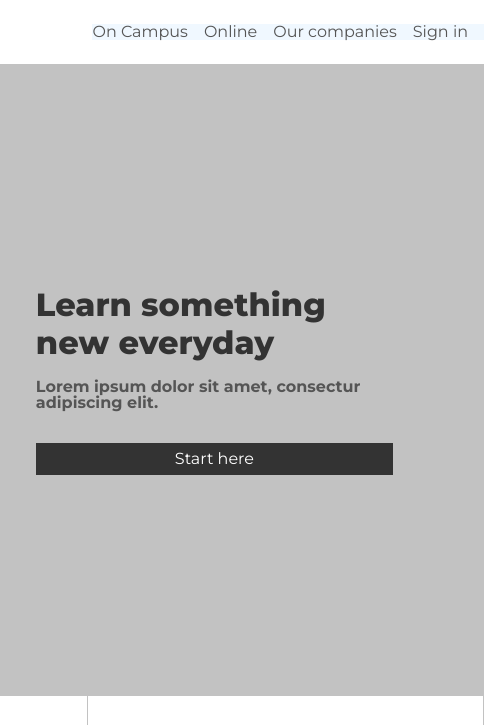
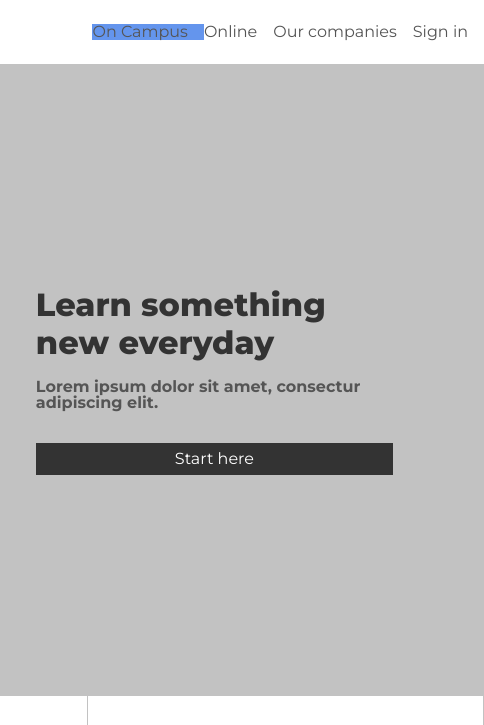
Before and after one commit to Valentinagrando/Colmar-Academy, a plain HTML site: page index.html in a window 1280 px wide. In both pictures the pointer is over the item "On Campus". Shown: the top 725 px of the page, 796-1280 px from the left. Drawn offline with Linux system fonts and the light colour scheme.

Commit message:
Add transition to nav button 2

```diff
--- a/resources/css/style.css
+++ b/resources/css/style.css
@@ -22,10 +22,10 @@ header .logo{
 nav ul li{
   padding-right: 16px;
   color: #555555;
-  transition: background-color 2s ease 0.3s;
+  transition: background-color 2s ease 0.1s;
 }
-nav:hover ul li{
-  background-color: #F0F8FF;
+nav ul li:hover{
+  background-color: #6495ED;
 }
 nav ul{
   list-style: none;
```
